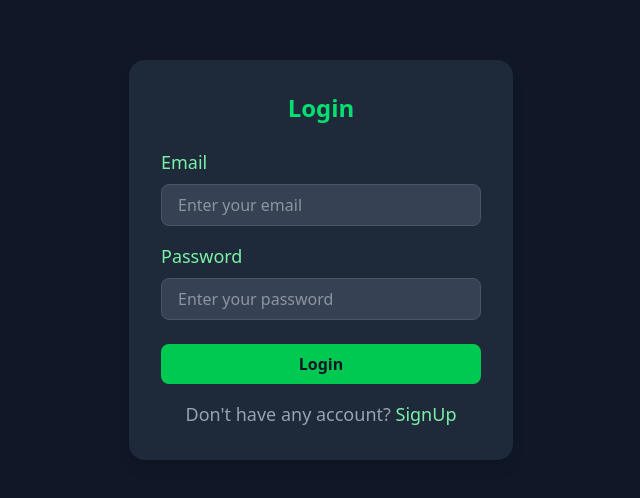
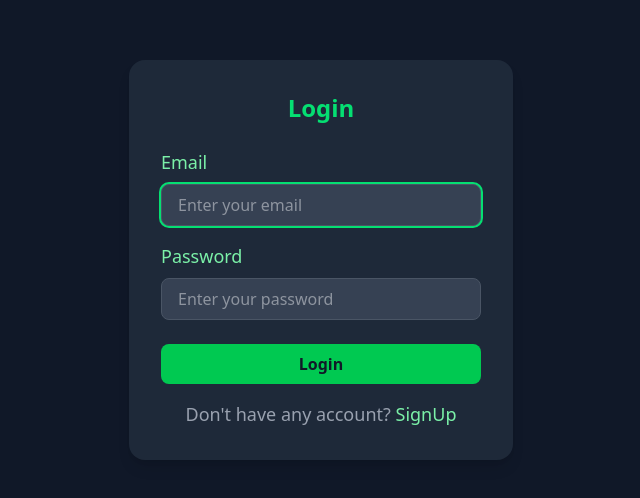
Before and after one commit to sanya-2304/auth-full-stack-MERN, a React (Vite) app in the folder frontend/: page /login in a window 1280 px wide. Shown: the part 140-638 px from the top of the page, without its empty margins (319-959 px from the left). Built offline with nearby package versions, Linux system fonts and the light colour scheme.

Commit message:
added autofocus in login.jsx

```diff
--- a/frontend/src/Login.jsx
+++ b/frontend/src/Login.jsx
@@ -66,7 +66,7 @@ const Login = () => {
             <input
               onChange={handleChange}
               type="email"
-              name="email"
+              name="email" autoFocus
               placeholder="Enter your email"
               className="w-full px-4 py-2 text-gray-200 bg-gray-700 border border-gray-600 rounded-lg focus:outline-none focus:ring-2 focus:ring-green-400"
               value={LoginInfo.email}
```
